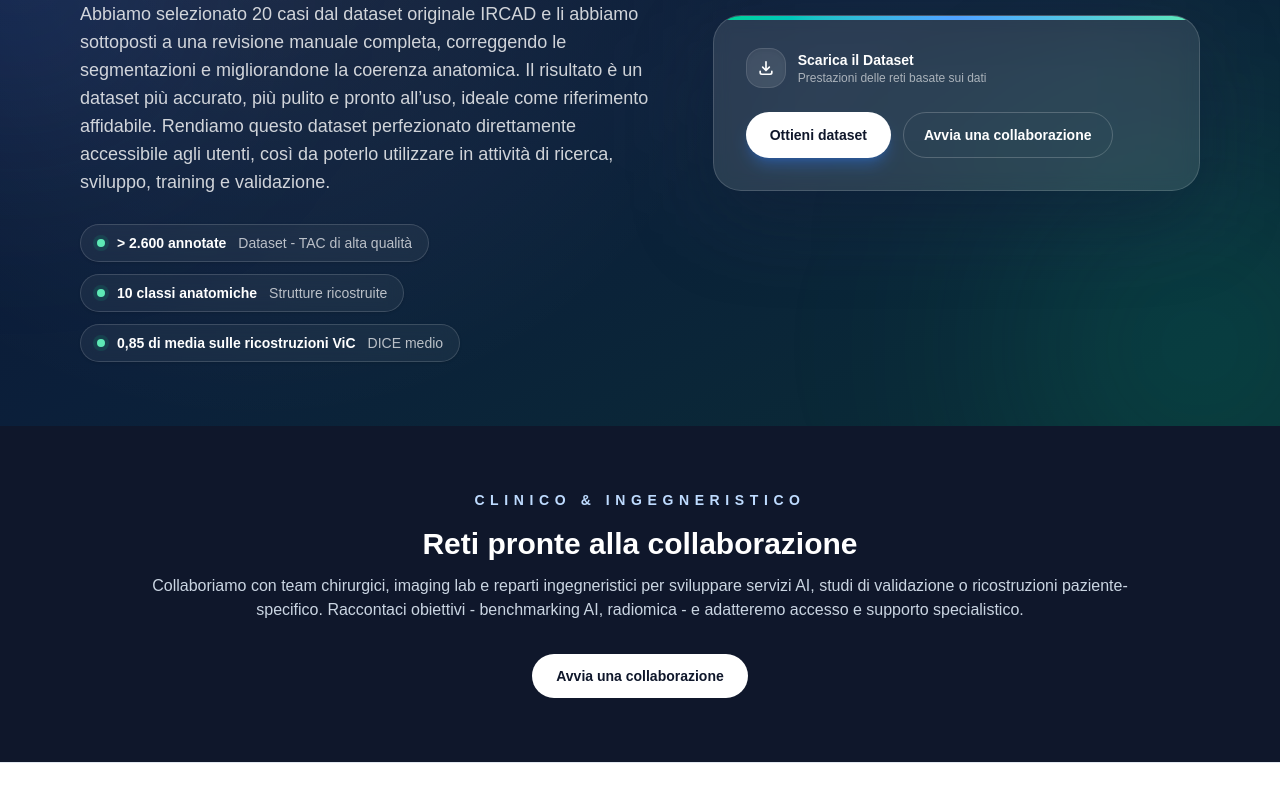
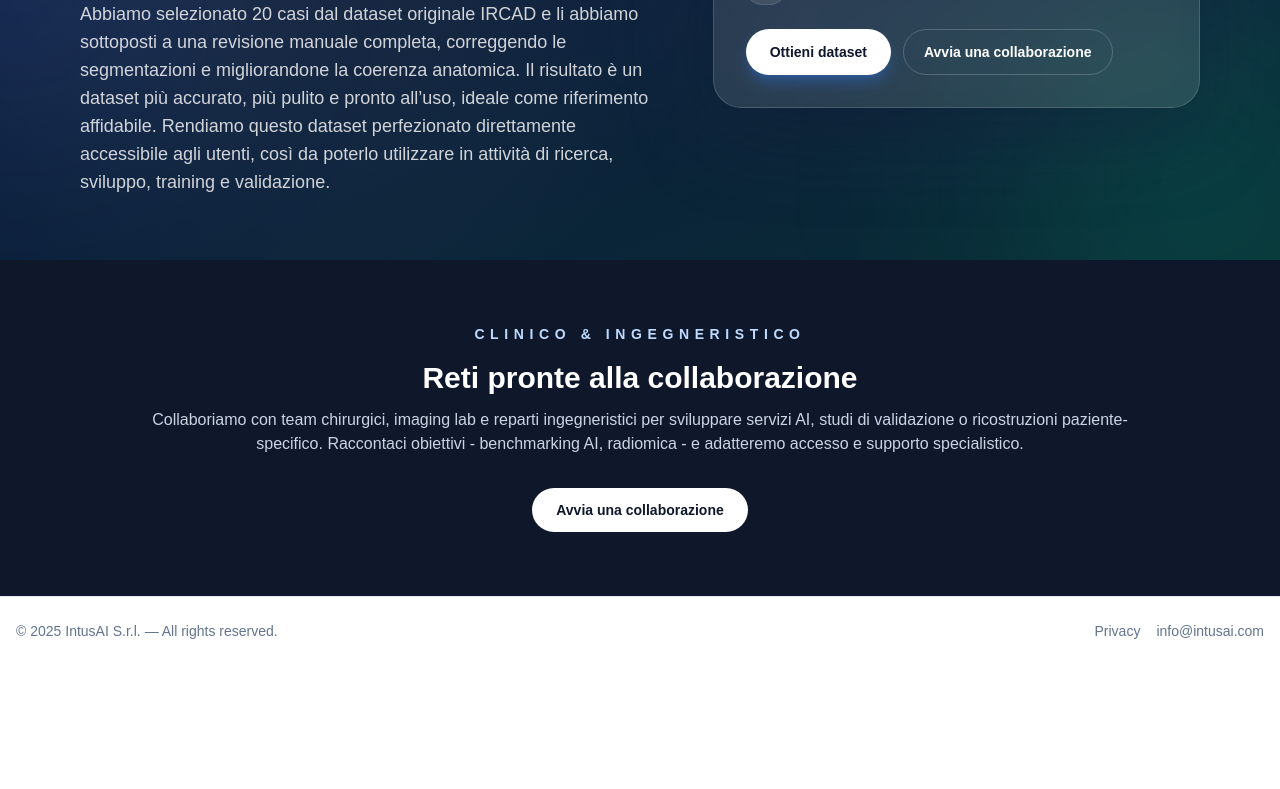
Before and after one commit to Serizona/sito_new, a Next.js app: page /dataset in a window 1280 px wide. Shown: the part 1891-2680 px from the top of the page. After the commit the page ends 2556 px from the top, so only its background shows below. Built offline with nearby package versions, Linux system fonts and the light colour scheme.

Commit message:
modified:   components/DatasetPageContent.tsx

```diff
--- a/components/DatasetPageContent.tsx
+++ b/components/DatasetPageContent.tsx
@@ -79,18 +79,6 @@ export function DatasetPageContent() {
               </span>
               <h2 className="text-3xl md:text-4xl font-bold leading-tight">{dataset.ircad.title}</h2>
               <p className="text-base md:text-lg text-white/80">{dataset.ircad.description}</p>
-              <div className="flex flex-wrap gap-3 pt-2">
-                {dataset.stats.metrics.slice(0, 3).map((metric) => (
-                  <span
-                    key={metric.label}
-                    className="inline-flex items-center gap-3 rounded-full border border-white/15 bg-white/5 px-4 py-2 text-sm text-white/80 backdrop-blur shadow-sm"
-                  >
-                    <span className="h-2 w-2 rounded-full bg-emerald-300 shadow-[0_0_0_4px_rgba(16,185,129,0.15)]" />
-                    <span className="font-semibold text-white">{metric.value}</span>
-                    <span className="text-white/70">{metric.label}</span>
-                  </span>
-                ))}
-              </div>
             </div>
 
             <div className="relative">
```
